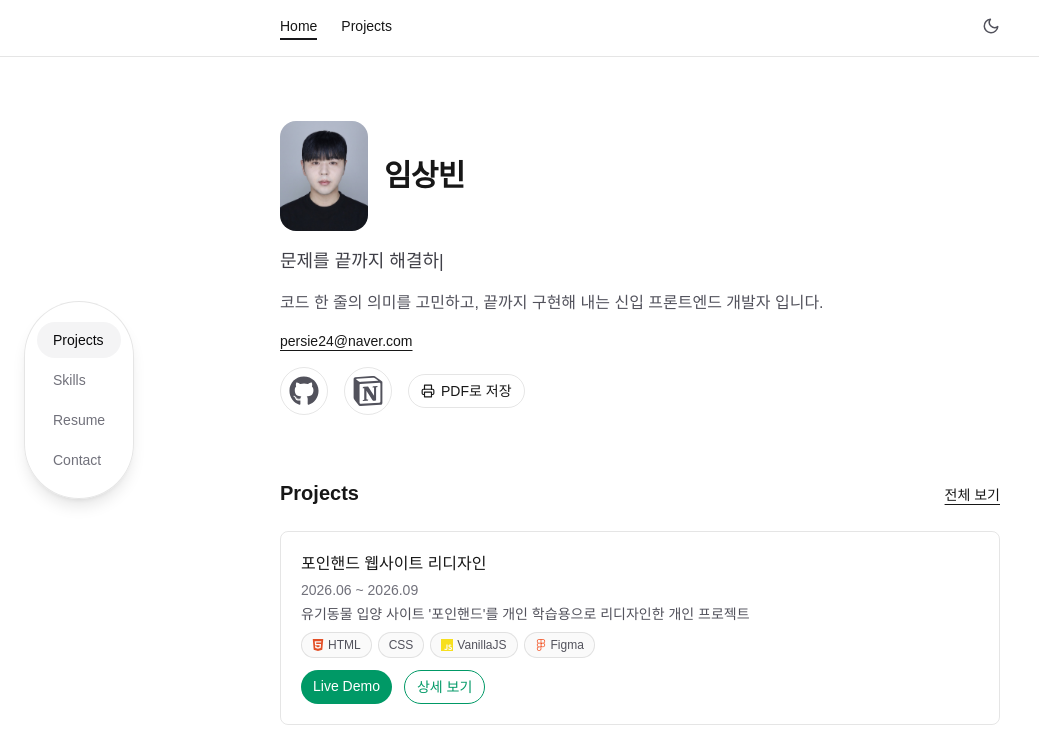
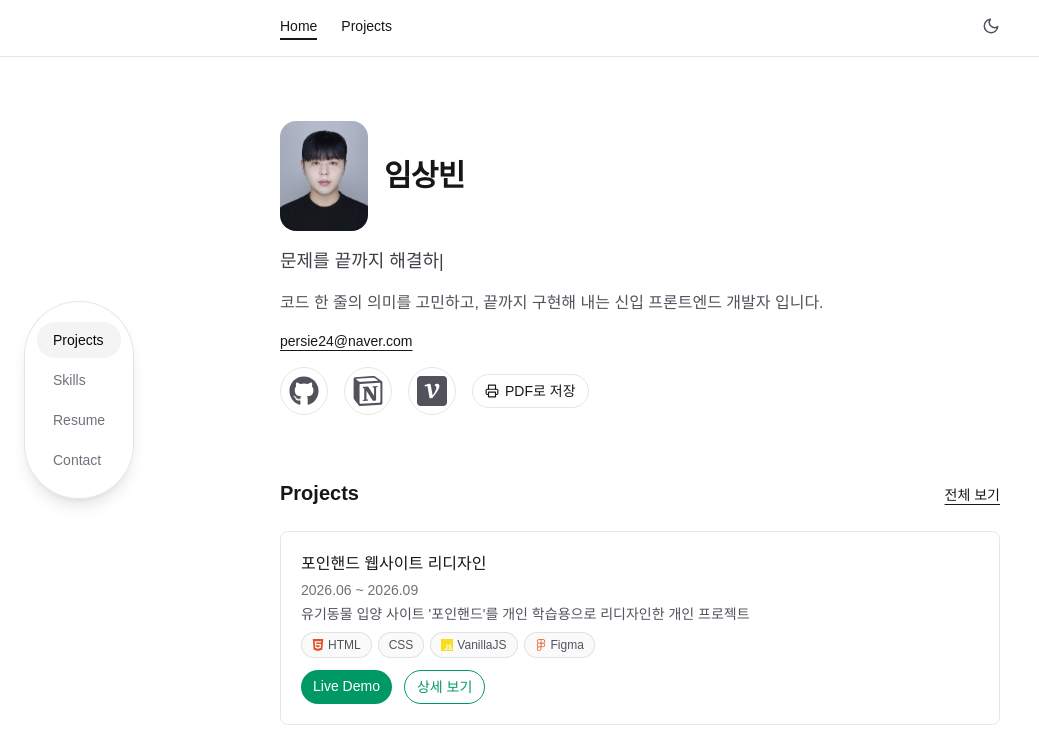
Before and after one commit to lym-bin/sangbin-dev, a Next.js app: page / in a window 1280 px wide. Shown: the top 739 px of the page, without its empty margins (0-1039 px from the left). Built offline with nearby package versions, Linux system fonts and the light colour scheme.

Commit message:
홈 화면에 벨로그 링크 추가

```diff
--- a/src/app/page.tsx
+++ b/src/app/page.tsx
@@ -1,6 +1,6 @@
 import Link from "next/link";
 import Image from "next/image";
-import { SiNotion } from "react-icons/si";
+import { SiNotion, SiVelog } from "react-icons/si";
 import {
   FaGithub,
   FaGraduationCap,
@@ -58,6 +58,13 @@ export default function Home() {
               className="rounded-full border border-black/10 p-2 text-zinc-600 transition-colors hover:bg-black/5 hover:text-zinc-950 dark:border-white/15 dark:text-zinc-300 dark:hover:bg-white/10 dark:hover:text-zinc-50"
             >
               <SiNotion size={30} />
+            </a>
+            <a
+              href="https://velog.io/@bin-dev/posts"
+              aria-label="Velog"
+              className="rounded-full border border-black/10 p-2 text-zinc-600 transition-colors hover:bg-black/5 hover:text-zinc-950 dark:border-white/15 dark:text-zinc-300 dark:hover:bg-white/10 dark:hover:text-zinc-50"
+            >
+              <SiVelog size={30} />
             </a>
             <PrintButton />
           </div>
```
